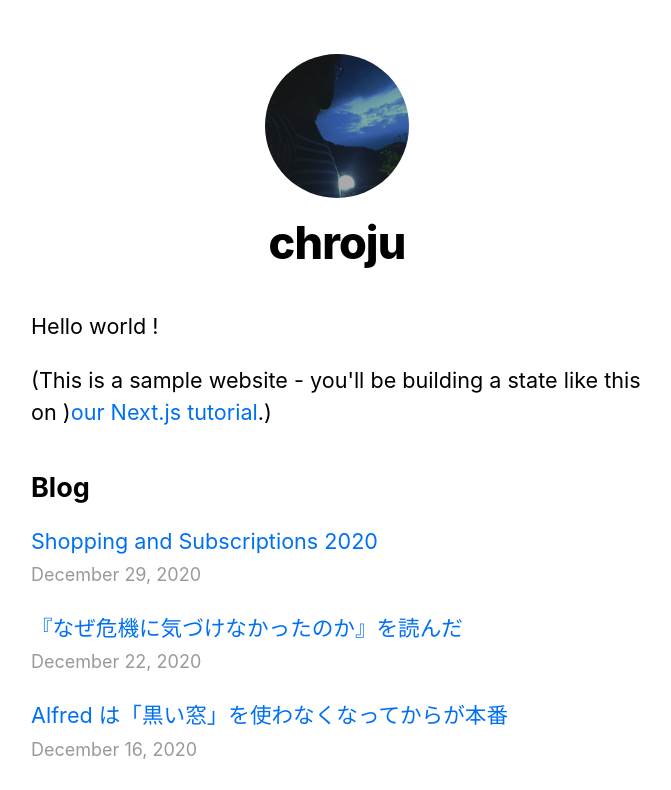
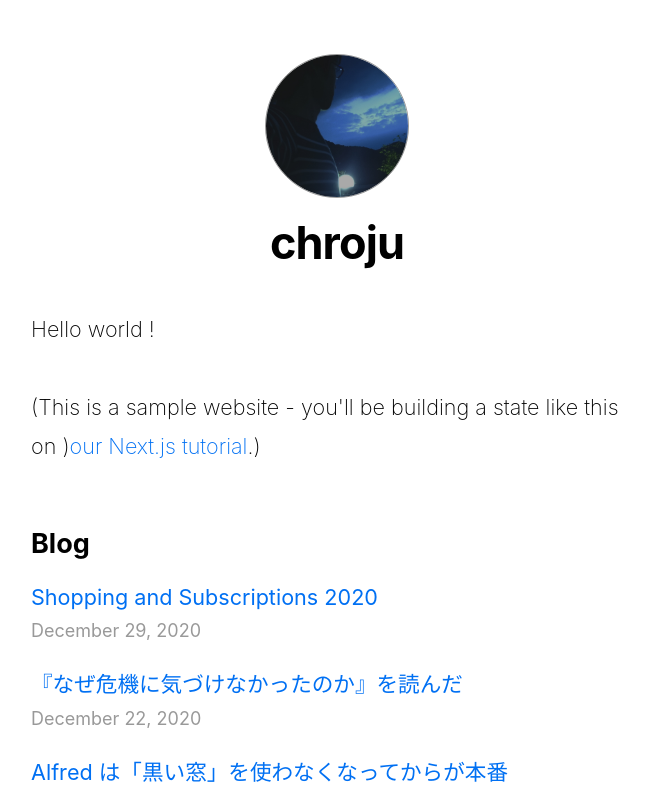
Before and after one commit to chroju/blog, a Next.js app: page / in a window 1280 px wide. Shown: the top 790 px of the page, without its empty margins (303-974 px from the left). Built offline with nearby package versions, Linux system fonts and the light colour scheme.

Commit message:
Update CSS

```diff
--- a/styles/global.css
+++ b/styles/global.css
@@ -2,10 +2,54 @@ html,
 body {
   padding: 0;
   margin: 0;
-  font-family: -apple-system, BlinkMacSystemFont, Segoe UI, Roboto, Oxygen, Ubuntu,
+  font-family: -apple-system, Hiragino Sans, Meiryo, BlinkMacSystemFont, Segoe UI, Roboto, Oxygen, Ubuntu,
     Cantarell, Fira Sans, Droid Sans, Helvetica Neue, sans-serif;
   line-height: 1.6;
   font-size: 18px;
+}
+
+h2 {
+  margin-top: 120px;
+}
+
+h3 {
+  margin-top: 80px;
+}
+
+p {
+  line-height: 1.8;
+  font-weight: 200;
+  margin-bottom: 40px;
+}
+
+p > code {
+  font-family: Ubuntu;
+  font-size: 14px;
+  border: 1px solid #ccc;
+  border-radius: 5px;
+  padding: 3px;
+  background-color: #eee;
+  counter-reset: linenumber;
+}
+
+img {
+  border: 1px solid #999999;
+}
+
+blockquote {
+  margin: 3px;
+  font-style: italic;
+  margin-left: 10px;
+  padding: 0.5em;
+  position: relative;
+}
+
+blockquote::before {
+  content: ">";
+  color: #999;
+  top: 1.5em;
+  left: -0.5em;
+  position: absolute;
 }
 
 * {
--- a/styles/utils.module.css
+++ b/styles/utils.module.css
@@ -1,7 +1,7 @@
 .heading2Xl {
   font-size: 2.5rem;
   line-height: 1.2;
-  font-weight: 800;
+  font-weight: 700;
   letter-spacing: -0.05rem;
   margin: 1rem 0;
 }
@@ -9,7 +9,7 @@
 .headingXl {
   font-size: 2rem;
   line-height: 1.3;
-  font-weight: 800;
+  font-weight: 700;
   letter-spacing: -0.05rem;
   margin: 1rem 0;
 }
```
